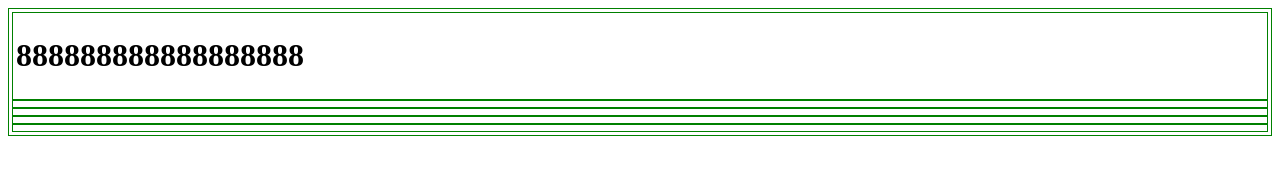
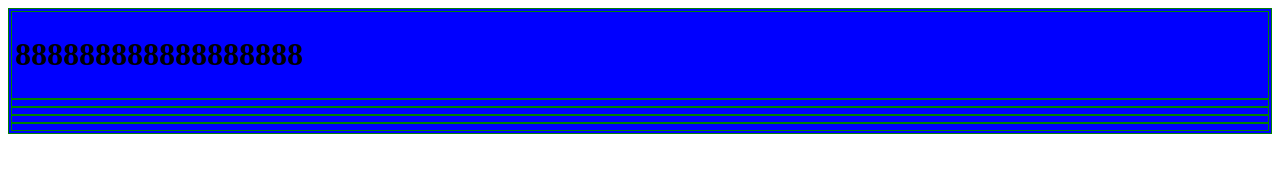
Before and after one commit to IIIHardCoreIII/Razer, a plain HTML site: page index.html in a window 1280 px wide. Drawn offline with Linux system fonts and the light colour scheme.

Commit message:
Update style1.css

```diff
--- a/style1.css
+++ b/style1.css
@@ -1 +1,4 @@
 div{border:solid 1px green;padding:3px;}
+#b1{background-color: blue;
+padding:2px;
+}
```
